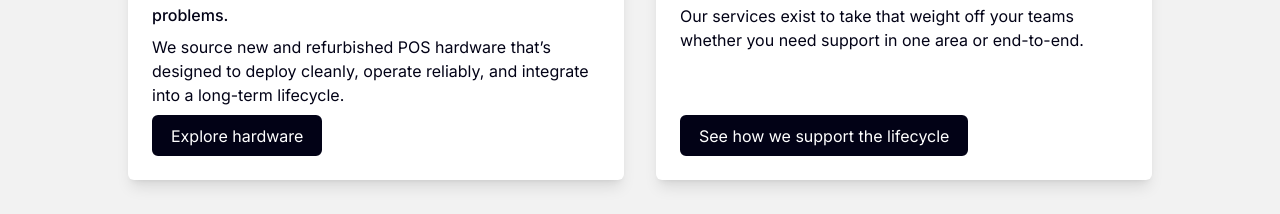
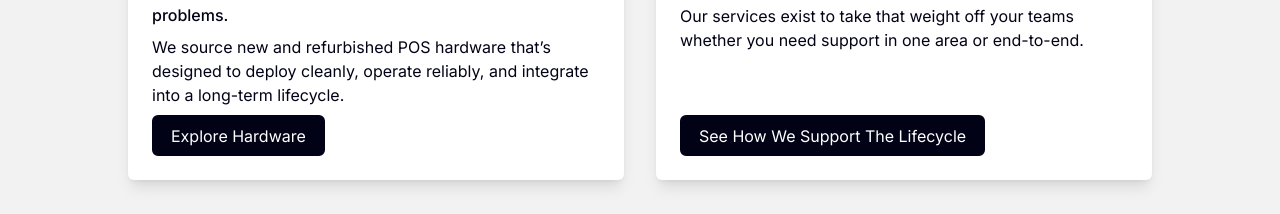
Before and after one commit to IWTechnologies/weareiw, a Next.js app in the folder nextjs-weareiw/: page / in a window 1280 px wide. Shown: the part 1462-1676 px from the top of the page. Built offline with nearby package versions, Linux system fonts and the light colour scheme.

Commit message:
home page: updated button link text in cards

```diff
--- a/nextjs-weareiw/src/app/page.tsx
+++ b/nextjs-weareiw/src/app/page.tsx
@@ -82,7 +82,7 @@ export default function IndexPage() {
             }
             link={{
               href: "/products",
-              label: "Explore hardware",
+              label: "Explore Hardware",
               variant: "dark",
             }}
           />
@@ -100,7 +100,7 @@ export default function IndexPage() {
             }
             link={{
               href: "/services",
-              label: "See how we support the lifecycle",
+              label: "See How We Support The Lifecycle",
               variant: "dark",
             }}
           />
```
